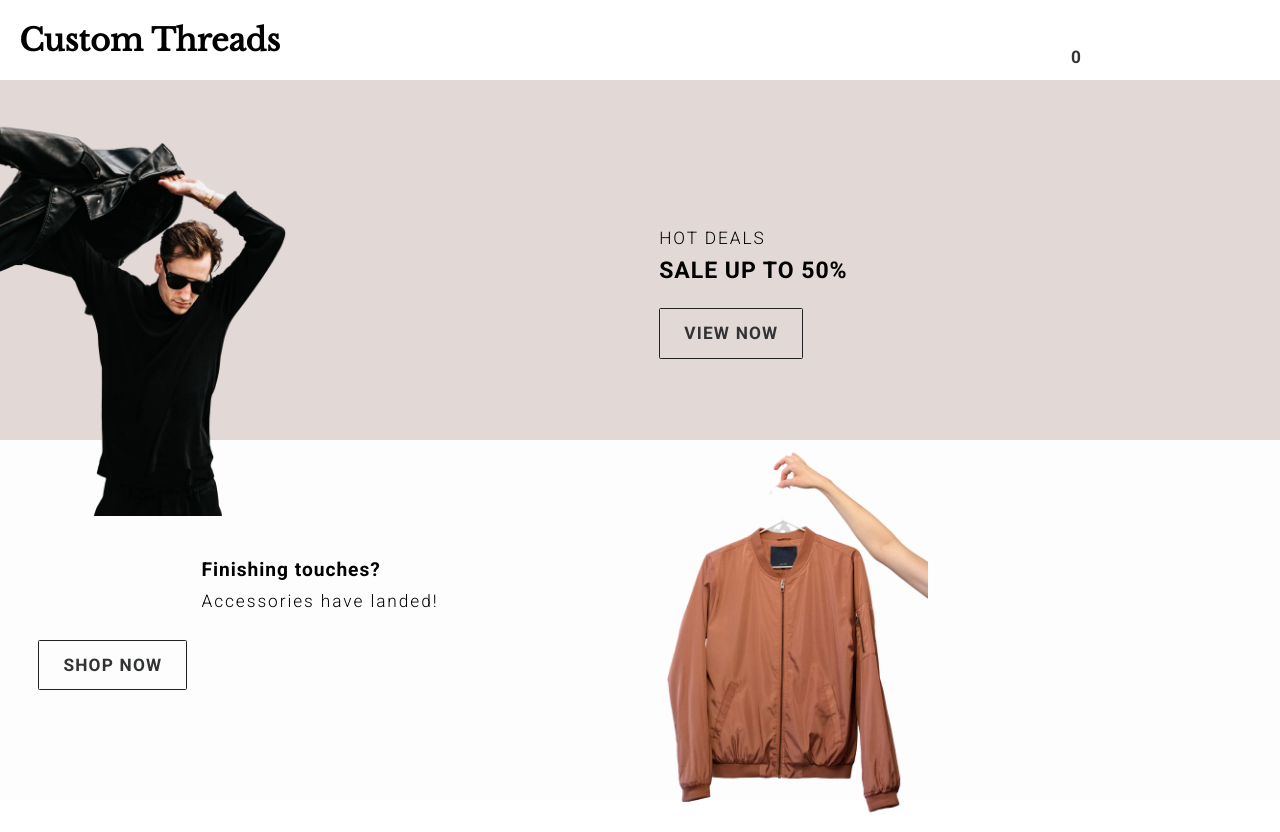
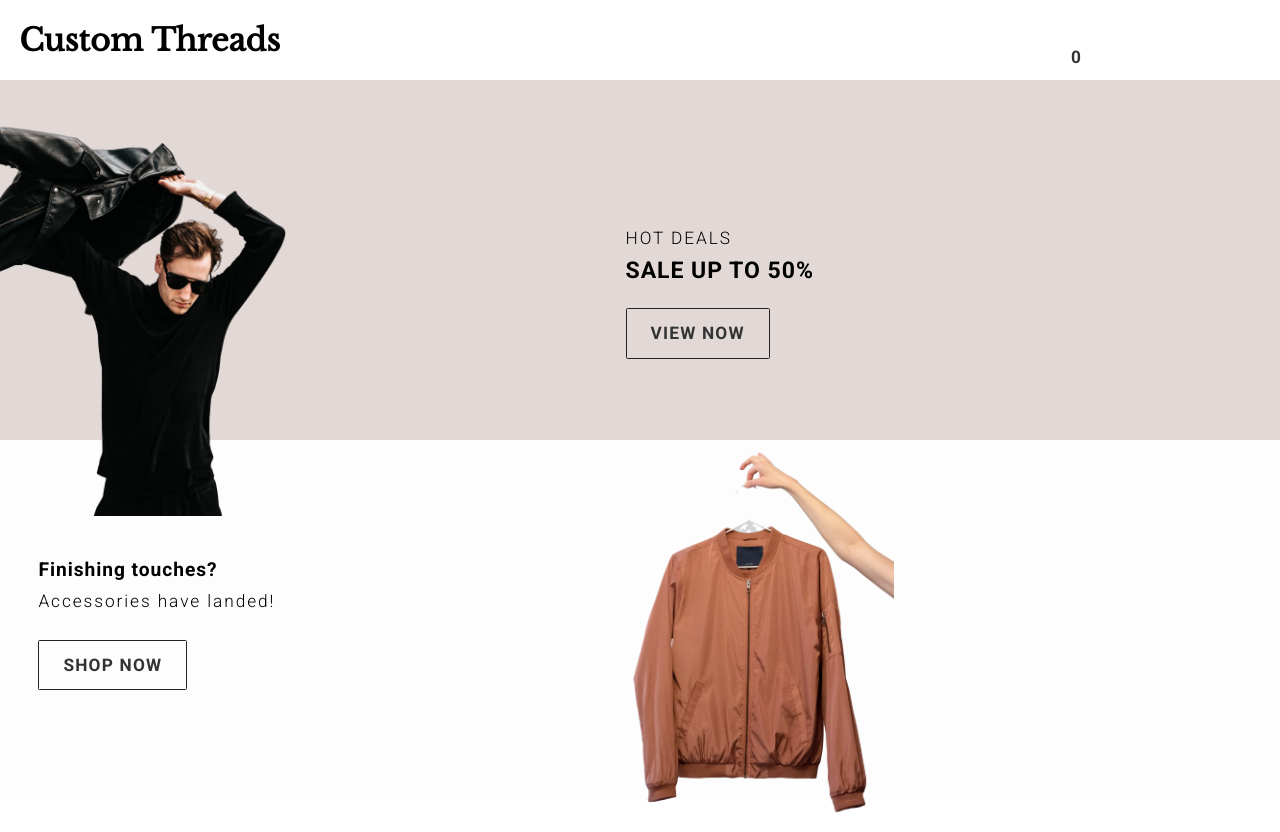
Before and after one commit to developedbygeo/Custom-threads, a React (Create React App) app: page / in a window 1280 px wide. Built offline with nearby package versions, Linux system fonts and the light colour scheme; no server answers; some icons are missing.

Commit message:
style: minor styling adjustments to the ImageCards and code cleanup

```diff
--- a/src/pages/Landing.js
+++ b/src/pages/Landing.js
@@ -8,7 +8,7 @@ import { CtaButton } from '../components/UI/Button.styled';
 import { getColor } from '../components/shared/utils';
 
 const gridSettings = {
-  cols: 'repeat(2, 1fr)',
+  cols: '0.9fr 1fr',
   rows: '1fr',
 };
 
@@ -19,7 +19,7 @@ const flexPrimary = {
 };
 
 const flexSecondary = {
-  align: 'center',
+  align: 'flex-start',
   justify: 'center',
   dir: 'column',
 };
@@ -51,8 +51,8 @@ const Landing = () => {
             <CtaButton ctaAltHover>SHOP NOW</CtaButton>
           </Link>
         </Card>
-        <ImageCard>
-          <img src={jacketHero} alt="fancy hanging bomber jacket" />
+        <ImageCard justifySelf="flex-end" textAlign="right">
+          <img src={jacketHero} alt="fancy bomber jacket hanging" />
         </ImageCard>
       </StyledHero>
     </>
```
